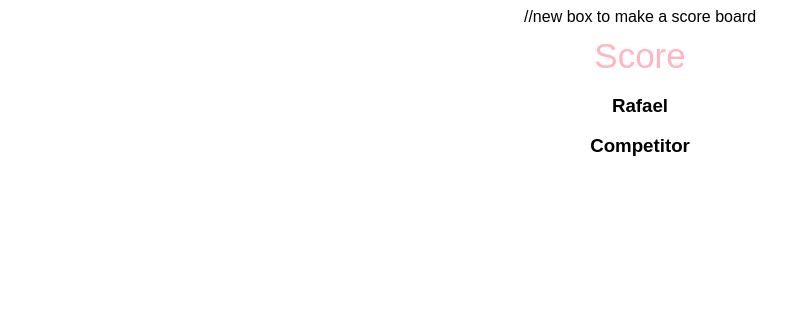
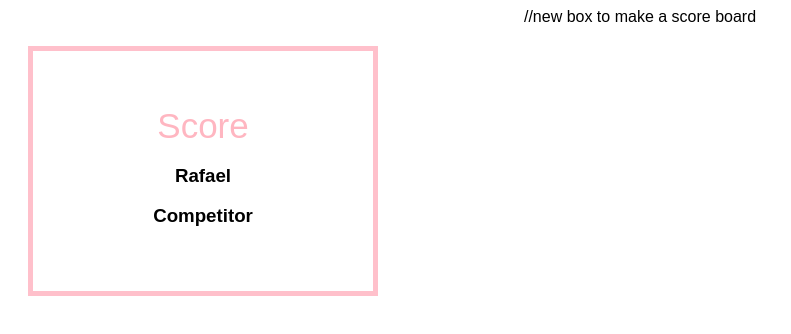
Before and after one commit to grullonr/Rafael-s-TicTacToe, a plain HTML site: page newHTML.html in a window 1280 px wide. Shown: the whole page, without its empty margins (0-791 px from the left). Drawn offline with Linux system fonts and the light colour scheme.

Commit message:
Update style.css
Added the styling for the score board box

```diff
--- a/style.css
+++ b/style.css
@@ -20,6 +20,12 @@ h2 {
     font-weight: bold;
 }
 
+.scoreboard {
+    width: 250px;
+    border: 5px solid pink;
+    padding: 45px;
+    margin: 20px;
+}
 
 .flex-container {
     /* In order to use flex-box we need to first set our display property */
```
